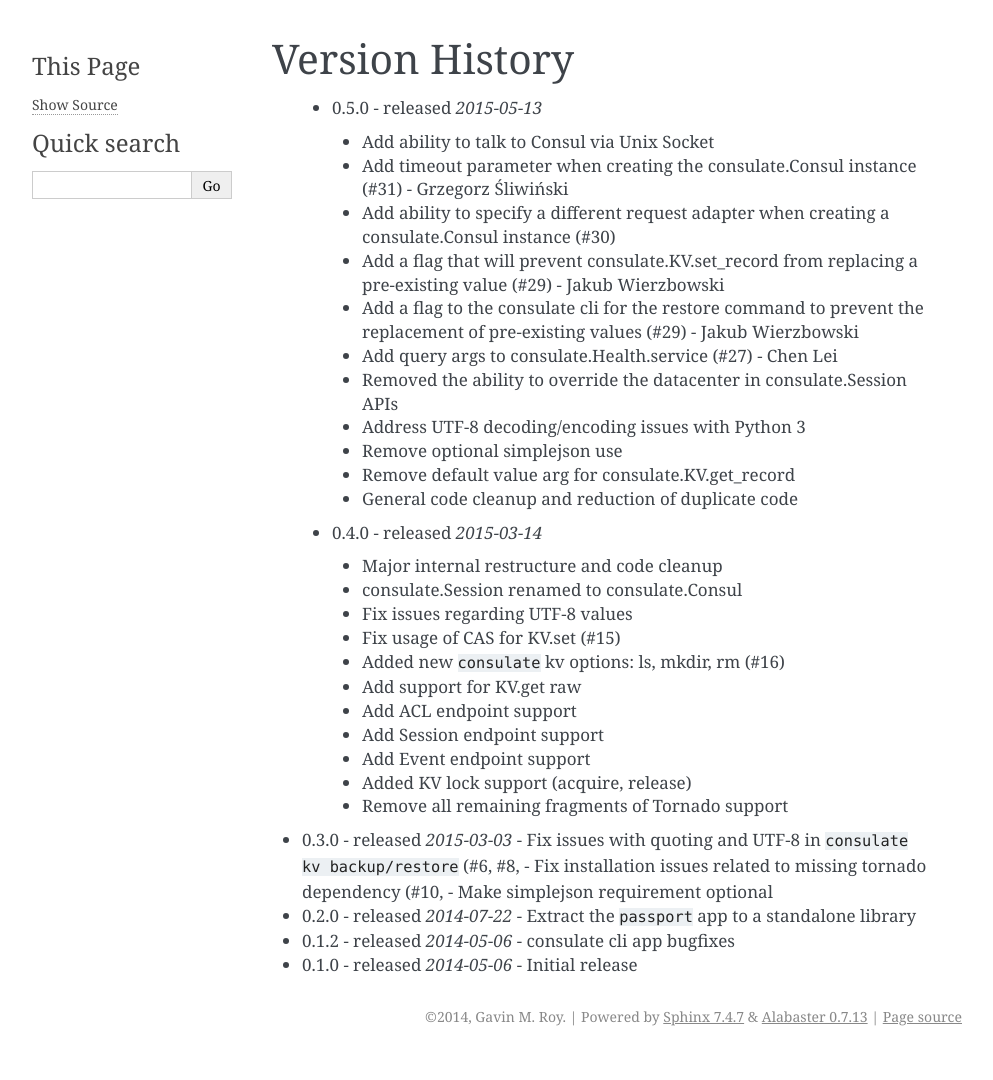
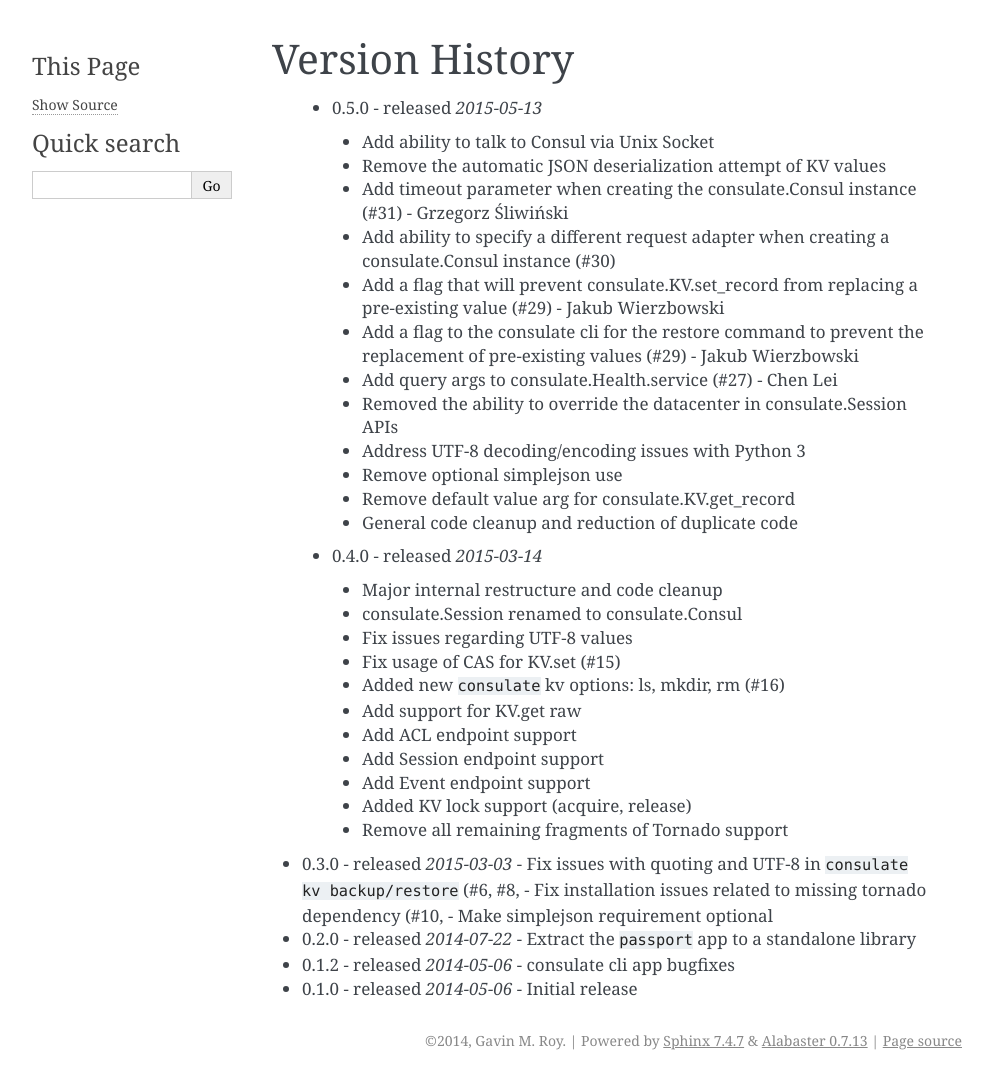
Before and after one commit to gmr/consulate, a Sphinx documentation site: the page built from docs/history.rst, in a window 1280 px wide. Shown: the whole page, without its empty margins (148-1141 px from the left). Built offline with Sphinx 7.4.7, drawn with Linux system fonts in a browser that asks for light colours; before the commit the page ends 1056 px from its top, so only the background shows below that.

Commit message:
Add the KV value JSON deserialization removal line

```diff
--- a/docs/history.rst
+++ b/docs/history.rst
@@ -2,6 +2,7 @@ Version History
 ===============
  - 0.5.0 - released *2015-05-13*
   - Add ability to talk to Consul via Unix Socket
+  - Remove the automatic JSON deserialization attempt of KV values
   - Add timeout parameter when creating the consulate.Consul instance (#31) - Grzegorz Śliwiński
   - Add ability to specify a different request adapter when creating a consulate.Consul instance (#30)
   - Add a flag that will prevent consulate.KV.set_record from replacing a pre-existing value (#29) - Jakub Wierzbowski
```
